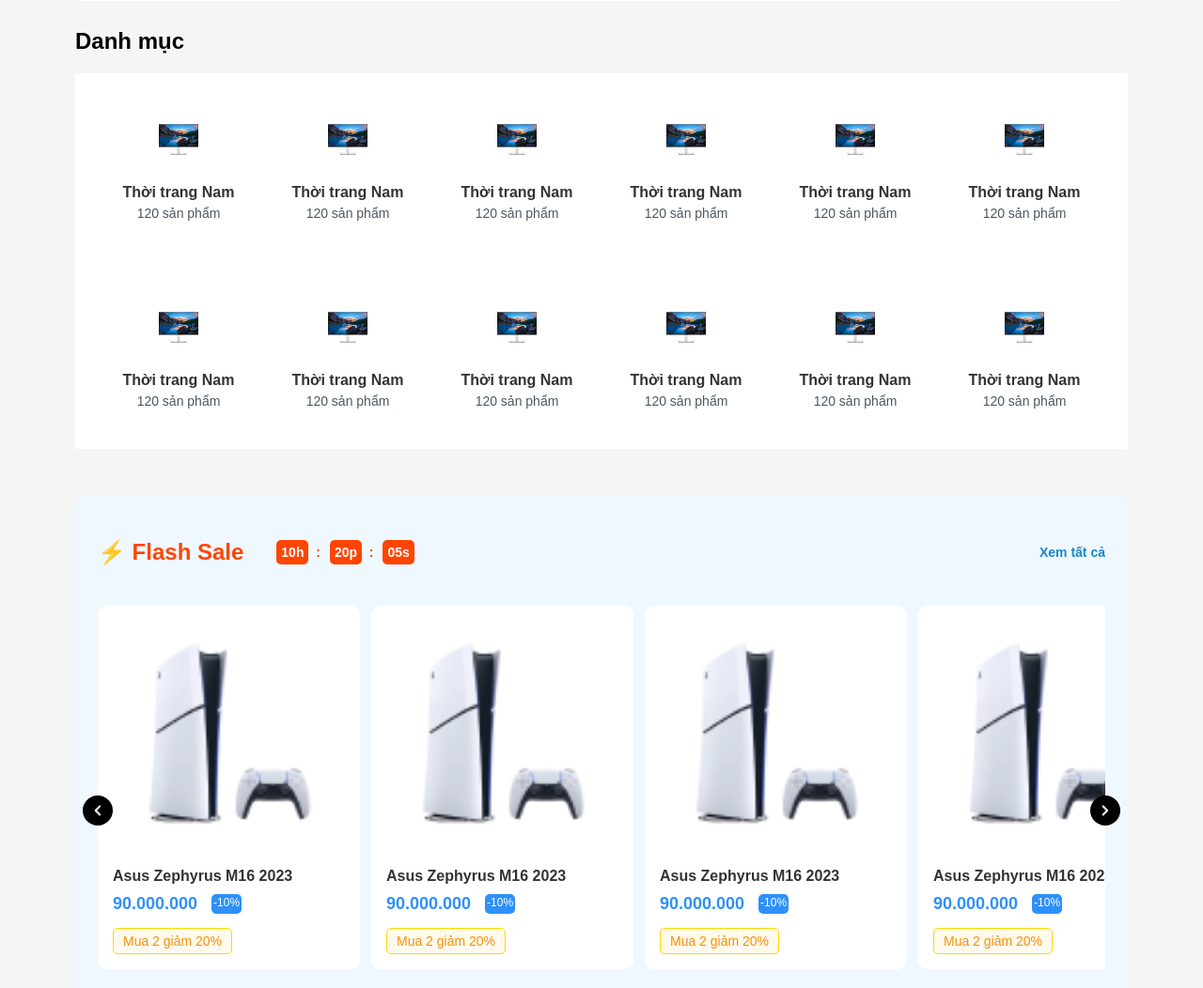
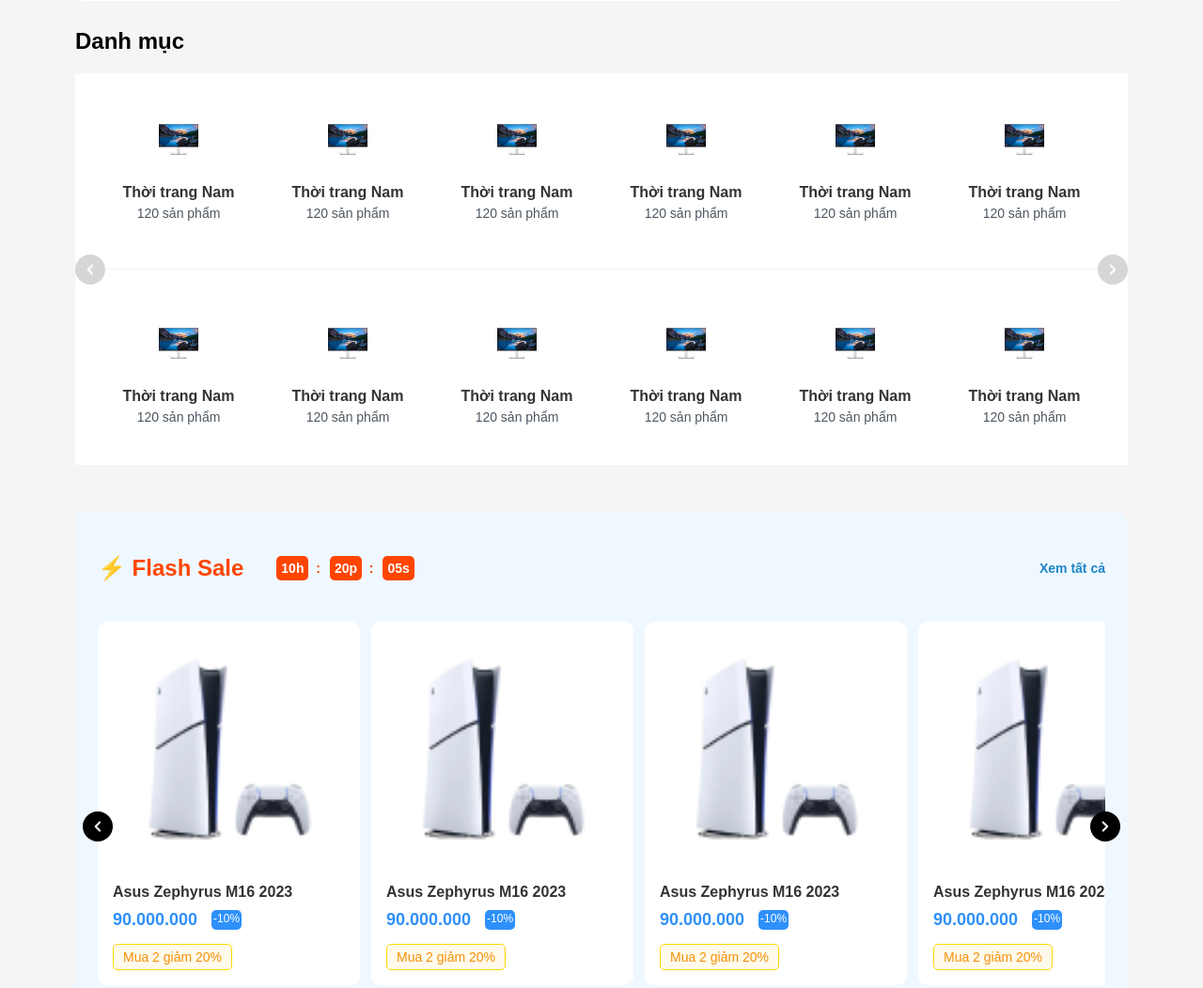
Before and after one commit to tuanndph33203/Test-template, a plain HTML site: page index.html in a window 1280 px wide. Shown: the part 786-1838 px from the top of the page at 94% size. Drawn offline with Linux system fonts and the light colour scheme.

Commit message:
Add : Add panigation category

```diff
--- a/index.html
+++ b/index.html
@@ -85,6 +85,8 @@
         </section>
         <div class="category container">
             <div class="category-header">Danh mục</div>
+            <div class="category-content">
+                <div class="category-wapper">
                     <div class="category-row">
                         <div class="category-card">
                             <img src="images/h732 2.png" alt="Thời trang Nam">
@@ -116,6 +118,9 @@
                             <h4>Thời trang Nam</h4>
                             <p>120 sản phẩm</p>
                         </div>
+                    </div>
+                    <hr>
+                    <div class="category-row">
                         <div class="category-card">
                             <img src="images/h732 2.png" alt="Thời trang Nam">
                             <h4>Thời trang Nam</h4>
@@ -145,6 +150,14 @@
                             <img src="images/h732 2.png" alt="Thời trang Nam">
                             <h4>Thời trang Nam</h4>
                             <p>120 sản phẩm</p>
+                        </div>
+                    </div>
+                </div>
+                <div class="panigation-arrow panigation-arrow--left left-category">
+                    <img src="images/semi-icons-chevron_left.svg" alt="">
+                </div>
+                <div class="panigation-arrow panigation-arrow--right right-category">
+                    <img src="images/semi-icons-chevron_right.svg" alt="">
                 </div>
             </div>
         </div>
@@ -209,10 +222,10 @@
                         </div>
                     </div>
                 </div>
-                <div class="promotion-arrow promotion-arrow--left left-primary">
+                <div class="panigation-arrow panigation-arrow--left left-primary">
                     <img src="images/semi-icons-chevron_left.svg" alt="">
                 </div>
-                <div class="promotion-arrow promotion-arrow--right right-primary">
+                <div class="panigation-arrow panigation-arrow--right right-primary">
                     <img src="images/semi-icons-chevron_right.svg" alt="">
                 </div>
             </div>
@@ -277,10 +290,10 @@
                     </div>
                 </div>
 
-                <div class="promotion-arrow promotion-arrow--left left-secondary">
+                <div class="panigation-arrow panigation-arrow--left left-secondary">
                     <img src="images/semi-icons-chevron_left.svg" alt="">
                 </div>
-                <div class="promotion-arrow promotion-arrow--right right-secondary">
+                <div class="panigation-arrow panigation-arrow--right right-secondary">
                     <img src="images/semi-icons-chevron_right.svg" alt="">
                 </div>
             </div>
--- a/styles/banner.css
+++ b/styles/banner.css
@@ -4,7 +4,7 @@
 .banner img {
   width: 100%;
   height: 100%;
-  object-fit: contain;
+  object-fit: cover;
 }
 .banner--primary {
   min-height: 600px;
--- a/styles/category.css
+++ b/styles/category.css
@@ -7,13 +7,27 @@
   margin-bottom: 20px;
   font-weight: 600;
 }
+.category-content {
+  position: relative;
+  background: #fff;
+}
+.category-wapper {
+  width: 100%;
+  overflow: hidden;
+  scroll-behavior: smooth;
+  scroll-snap-type: both;
+}
 .category-row {
+  position: relative;
   display: grid;
+  will-change: transform;
+  transition: transform 0.5s ease-in-out;
   grid-template-columns: 1fr 1fr 1fr 1fr 1fr 1fr;
   gap: 8px;
   row-gap: 3rem;
   padding: 1.5rem;
-  background: #fff;
+
+  clip-path: inset(0 0 0 0);
 }
 @media screen and (max-width: 768px) {
   .category-row {
@@ -55,3 +69,8 @@
   color: #4d5761;
   margin: 0;
 }
+.right-category,
+.left-category {
+  background: #d6d6d6;
+  transform: translate(0, -50%);
+}
--- a/styles/index.css
+++ b/styles/index.css
@@ -3,7 +3,9 @@ body {
   margin: 0;
   padding: 0;
 }
-
+a {
+  text-decoration: none;
+}
 main {
   background-color: #f5f5f5;
 }
@@ -167,8 +169,7 @@ footer {
 hr {
   border: 0;
   height: 1px;
-  background-color: #333;
-  margin: 20px 0;
+  background-color: #f3f4f6;
 }
 
 .footer-bottom {
@@ -378,3 +379,23 @@ hr {
 .suggest-bottom button:hover {
   background: #131b2c;
 }
+.panigation-arrow {
+  z-index: 99;
+  position: absolute;
+  top: 50%;
+  width: 2rem;
+  height: 2rem;
+  border-radius: 50%;
+  display: flex;
+  justify-content: center;
+  align-items: center;
+  background-color: #000000;
+}
+.panigation-arrow--left {
+  left: 0;
+  transform: translate(-50%, -50%);
+}
+.panigation-arrow--right {
+  right: 0;
+  transform: translate(50%, -50%);
+}
--- a/styles/promotion.css
+++ b/styles/promotion.css
@@ -61,26 +61,7 @@
     grid-template-columns: 1fr 1fr;
   }
 }
-.promotion-arrow {
-  z-index: 99;
-  position: absolute;
-  top: 50%;
-  width: 2rem;
-  height: 2rem;
-  border-radius: 50%;
-  display: flex;
-  justify-content: center;
-  align-items: center;
-  background-color: #000000;
-}
-.promotion-arrow--left {
-  left: 0;
-  transform: translate(-50%, -50%);
-}
-.promotion-arrow--right {
-  right: 0;
-  transform: translate(50%, -50%);
-}
+
 .sale-title {
   display: flex;
   align-items: center;
```
Lines whose indentation alone changed are shown as unchanged.
